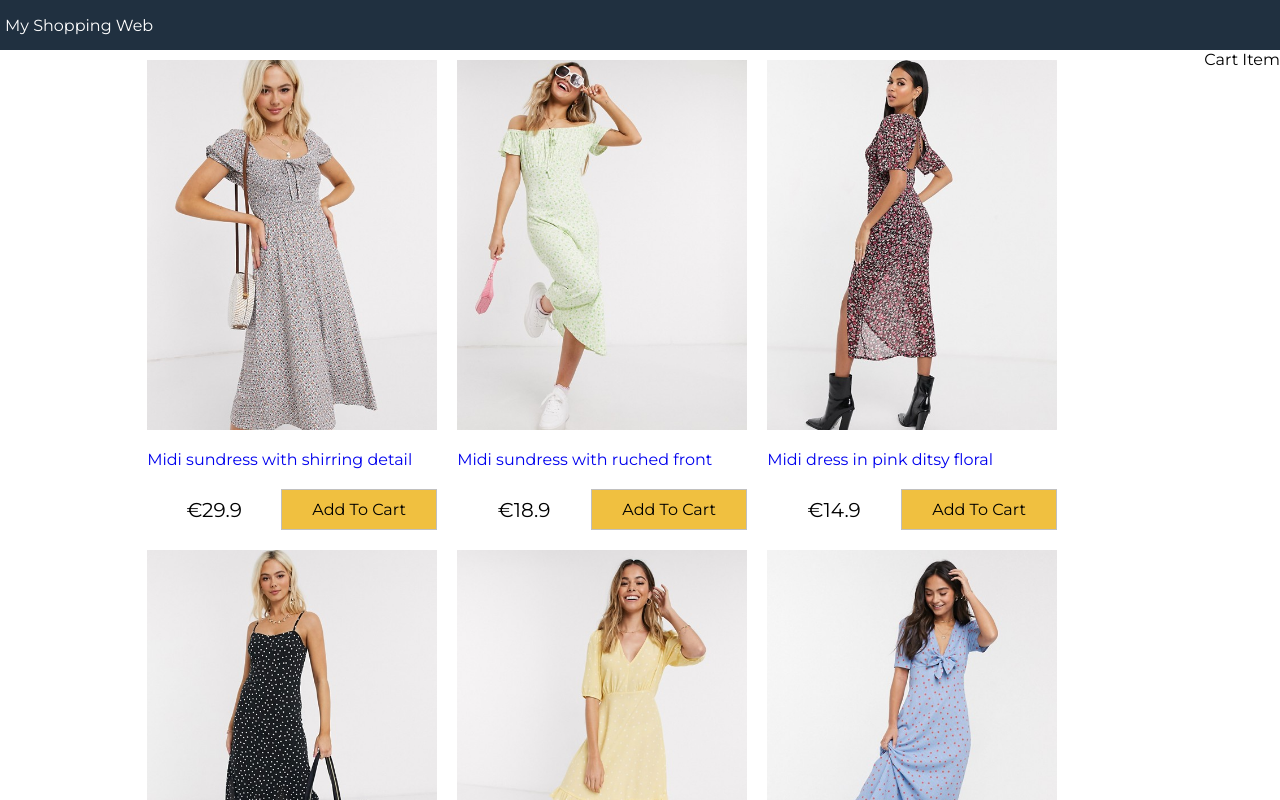
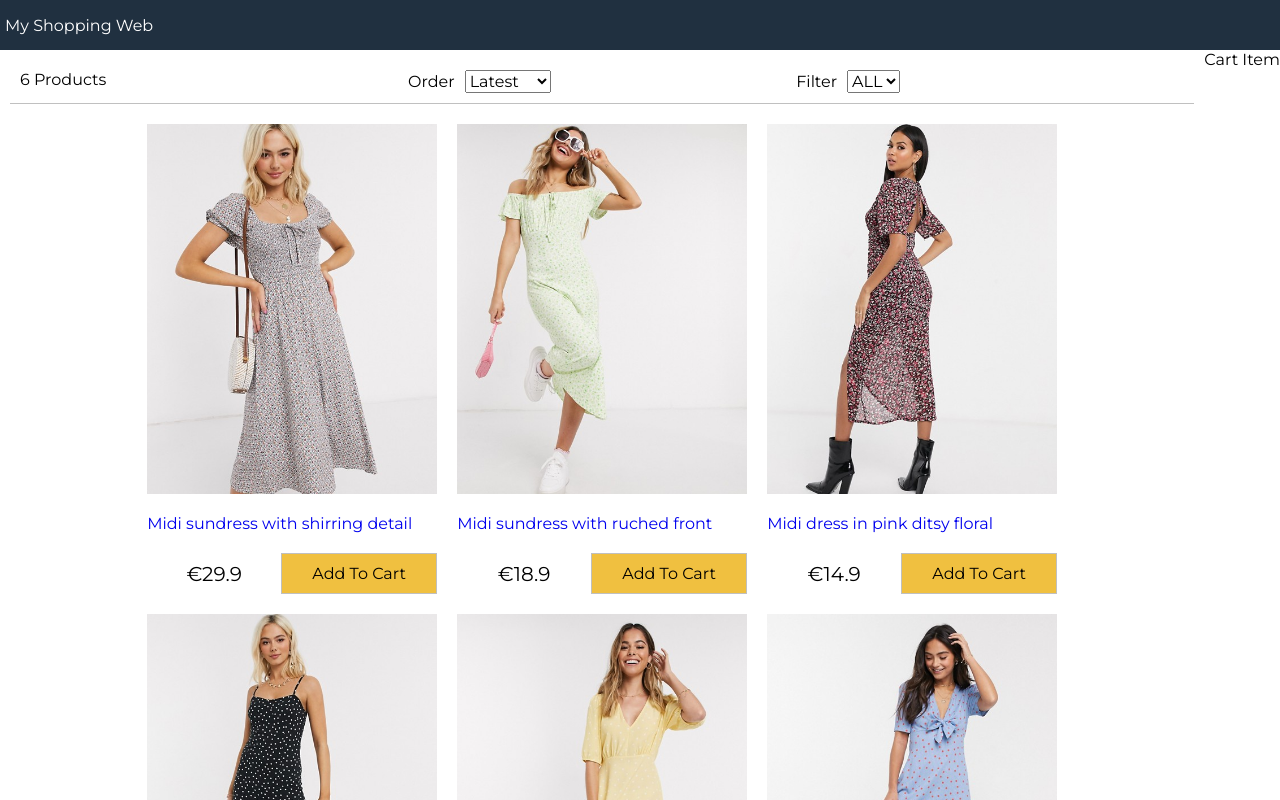
Before and after one commit to hghanbari/my-shopping-web, a React (Create React App) app: page / in a window 1280 px wide. Shown: the top 800 px of the page. Built offline with nearby package versions, Linux system fonts and the light colour scheme.

Commit message:
Create Filter Component

```diff
--- a/src/App.js
+++ b/src/App.js
@@ -1,6 +1,7 @@
 import React, { Component } from "react";
 import data from "./data.json";
 import Products from "./components/Products";
+import Filter from "./components/Filter";
 export default class App extends Component {
   constructor() {
     super();
@@ -10,6 +11,45 @@
       sort: "",
     };
   }
+
+  filterProducts = (event) => {
+    if (event.target.value === "") {
+      this.setState({
+        size: event.target.value,
+        products: data.products,
+      });
+    } else {
+      this.setState({
+        size: event.target.value,
+        products: data.products.filter(
+          (product) => product.availableSizes.indexOf(event.target.value) >= 0
+        ),
+      });
+    }
+  };
+
+  sortProducts = (event) => {
+    const sort = event.target.value;
+    this.setState((state) => ({
+      sort: sort,
+      products: this.state.products
+        .slice()
+        .sort((a, b) =>
+          sort === "lowest"
+            ? a.price > b.price
+              ? 1
+              : -1
+            : sort === "highest"
+            ? a.price < b.price
+              ? 1
+              : -1
+            : a._id < b.price
+            ? 1
+            : -1
+        ),
+    }));
+  };
+
   render() {
     return (
       <div className="grid-container">
@@ -19,6 +59,13 @@
         <main>
           <div className="content">
             <div className="main">
+              <Filter
+                count={this.state.products.length}
+                size={this.state.size}
+                sort={this.state.sort}
+                filterProducts={this.filterProducts}
+                sortProducts={this.sortProducts}
+              />
               <Products products={this.state.products} />
             </div>
             <div className="sidebar">Cart Item</div>
--- /dev/null
+++ b/src/components/Filter.js
@@ -0,0 +1,31 @@
+import React, { Component } from "react";
+
+export default class Filter extends Component {
+  render() {
+    return (
+      <div className="filter">
+        <div className="filter-result">{this.props.count} Products</div>
+        <div className="filter-sort">
+          <label>Order</label>
+          <select value={this.props.sort} onChange={this.props.sortProducts}>
+            <option>Latest</option>
+            <option value="lowest">Lowest</option>
+            <option value="highest">Highest</option>
+          </select>
+        </div>
+        <div className="filter-size">
+          <label>Filter</label>
+          <select value={this.props.size} onChange={this.props.filterProducts}>
+            <option value="">ALL</option>
+            <option value="XS">XS</option>
+            <option value="S">S</option>
+            <option value="M">M</option>
+            <option value="L">L</option>
+            <option value="XL">XL</option>
+            <option value="XXL">XXL</option>
+          </select>
+        </div>
+      </div>
+    );
+  }
+}
--- a/src/index.css
+++ b/src/index.css
@@ -122,3 +122,22 @@
 .button.primary {
   background-color: #f0c040;
 }
+
+/* Filter */
+.filter {
+  display: flex;
+  justify-content: space-between;
+  padding: 1rem;
+  margin: 1rem;
+  border-bottom: 0.1rem #c0c0c0 solid;
+}
+.filter div {
+  flex: 1;
+}
+label {
+  padding-right: 1rem;
+}
+.filter-sort {
+}
+.filter-size {
+}
```
Also changed, not shown: public/logo192.png (added).
